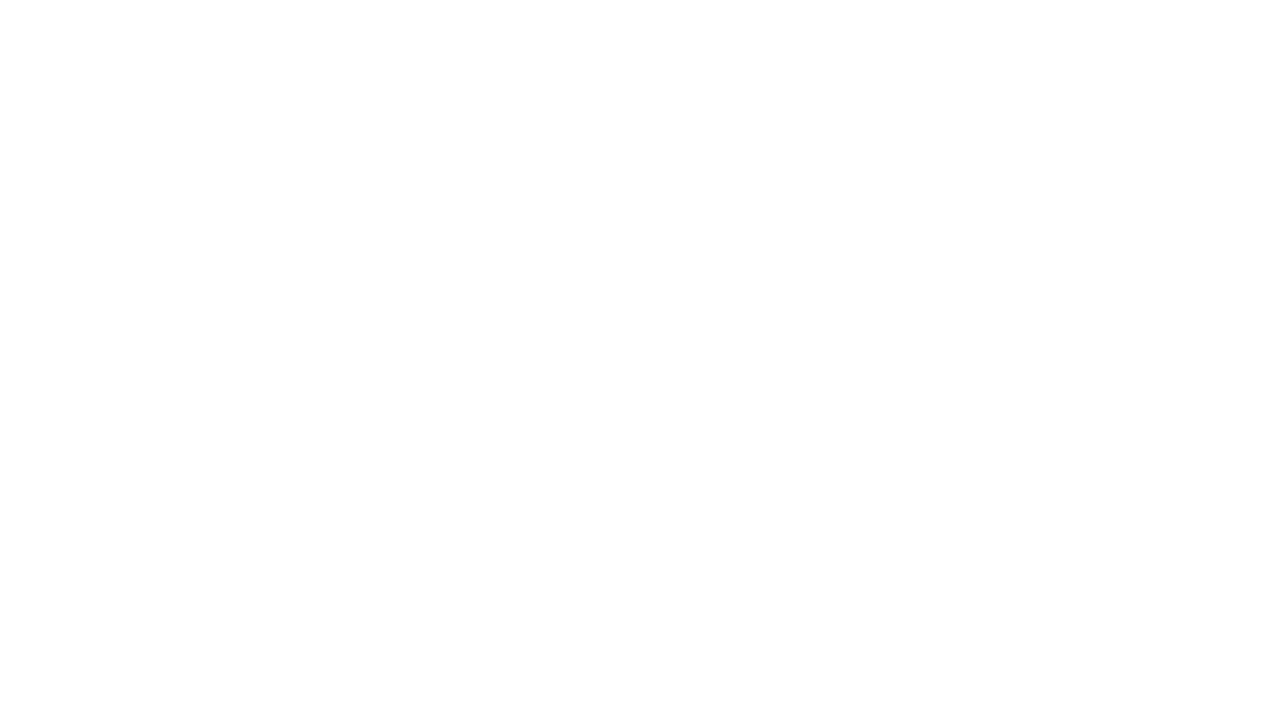
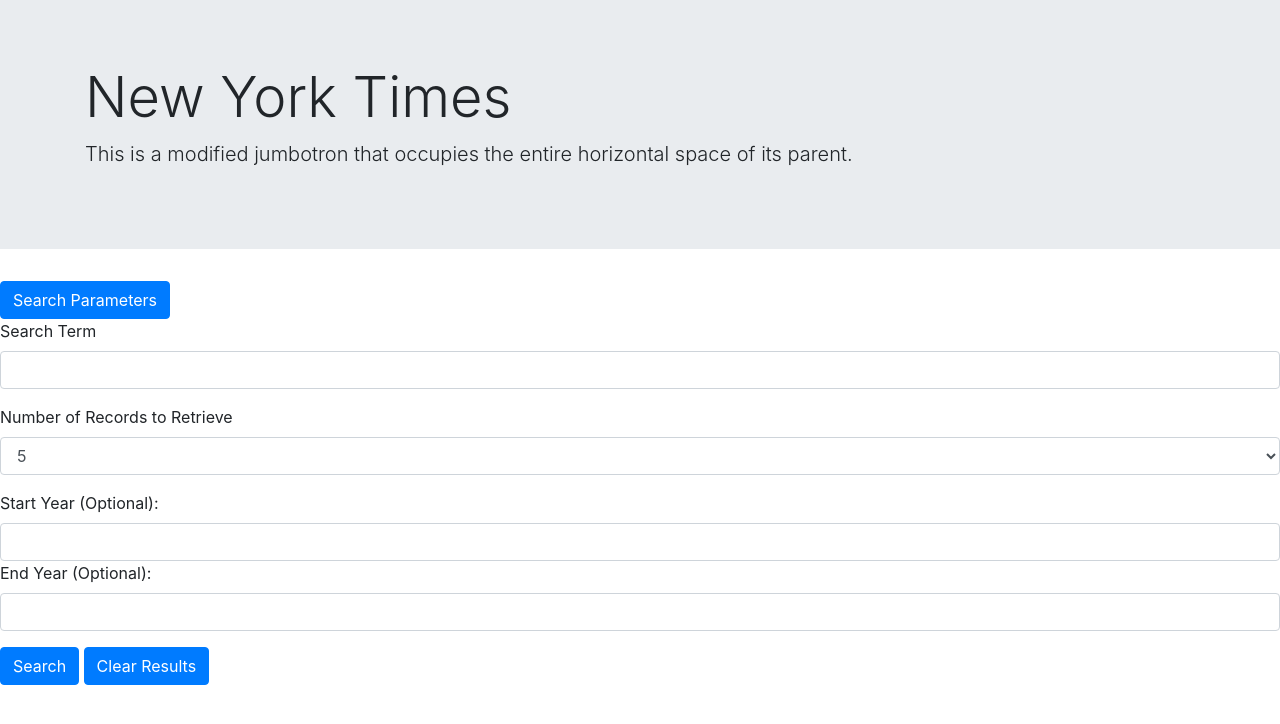
Before and after one commit to YaroslavPetsenyuk/nyArticle, a plain HTML site: page index.html in a window 1280 px wide. Drawn offline with nearby package versions, Linux system fonts and the light colour scheme.

Commit message:
first push

```diff
--- a/index.html
+++ b/index.html
@@ -12,7 +12,58 @@
 </head>
 
 <body>
-    <script src="app.js"></script>
+
+    <div class="jumbotron jumbotron-fluid">
+        <div class="container">
+            <h1 class="display-4">New York Times</h1>
+            <p class="lead">This is a modified jumbotron that occupies the entire horizontal space of its parent.</p>
+        </div>
+    </div>
+
+    <form>
+
+        <button type="submit" class="btn btn-primary">Search Parameters</button>
+
+        <div class="form-group">
+            <label for="searchParameters">Search Term</label>
+            <input type="email" class="form-control" id="searchParameters" aria-describedby="emailHelp" placeholder="">
+            <small id="emailHelp" class="form-text text-muted"></small>
+        </div>
+        <div class="form-group">
+            <label for="exampleFormControlSelect1">Number of Records to Retrieve</label>
+            <select class="form-control" id="exampleFormControlSelect1">
+                <option>5</option>
+                <option>4</option>
+                <option>3</option>
+                <option>2</option>
+                <option>1</option>
+            </select>
+        </div>
+
+        <label for="startYear">Start Year (Optional):</label>
+        <input type="" class="form-control" id="startYear" placeholder="">
+        </div>
+        <div class="form-group">
+            <label for="endYear">End Year (Optional):</label>
+            <input type="" class="form-control" id="endYear" placeholder="">
+        </div>
+
+        </div>
+        <button type="submit" class="btn btn-primary">Search</button>
+        <button type="submit" class="btn btn-primary">Clear Results</button>
+
+
+        <!-- This is our empty Div after our buttons -->
+
+        <div class="article-section">
+        </div>
+
+
+    </form>
+
+
+    <script src=" app.js">
+    </script>
 
 </body>
 
```
